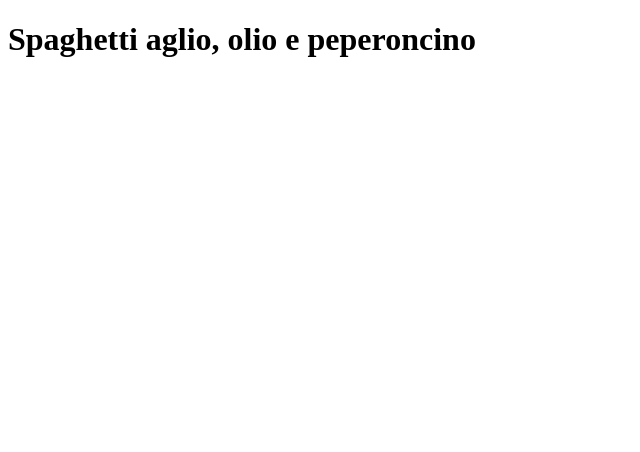
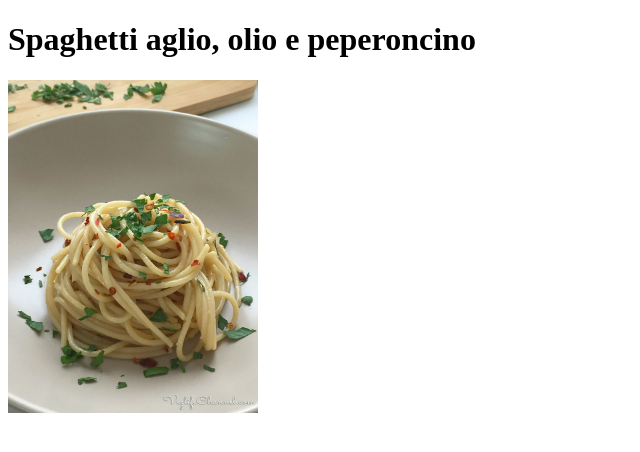
Before and after one commit to nd-sg/odin-recipes, a plain HTML site: page recipes/spaghetti-aglio-olio.html in a window 1280 px wide. Shown: the whole page, without its empty margins (0-640 px from the left). Drawn offline with Linux system fonts and the light colour scheme.

Commit message:
feat: Add image to recipe page
Add image spaghetti-aglio-olio.jpg to recipe page
spaghetti-aglio-olio.html

```diff
--- a/recipes/spaghetti-aglio-olio.html
+++ b/recipes/spaghetti-aglio-olio.html
@@ -7,5 +7,6 @@
 </head>
 <body>
     <h1>Spaghetti aglio, olio e peperoncino</h1>
+    <img src="../images/spaghetti-aglio-olio.jpg" alt="Plate with a portion of spaghetti aglio, olio e peperoncino" width="250">
 </body>
 </html>
```
